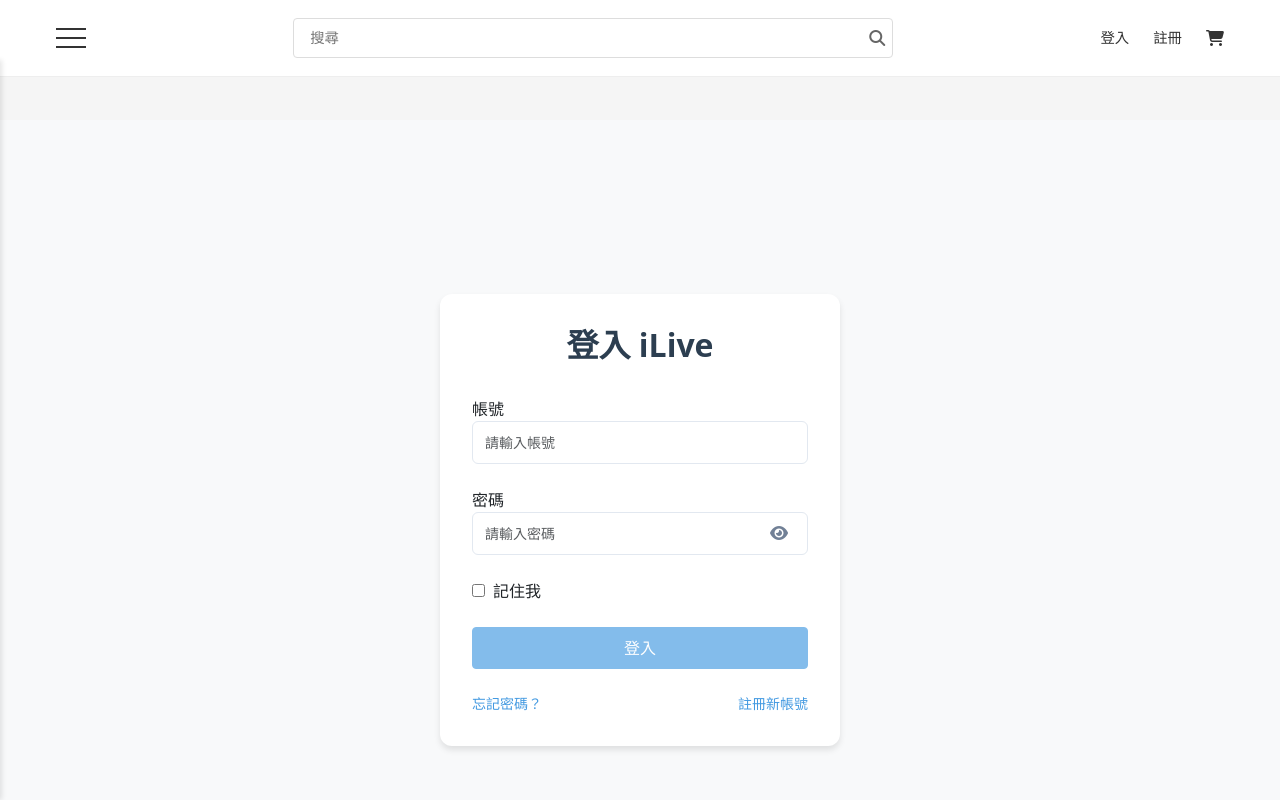
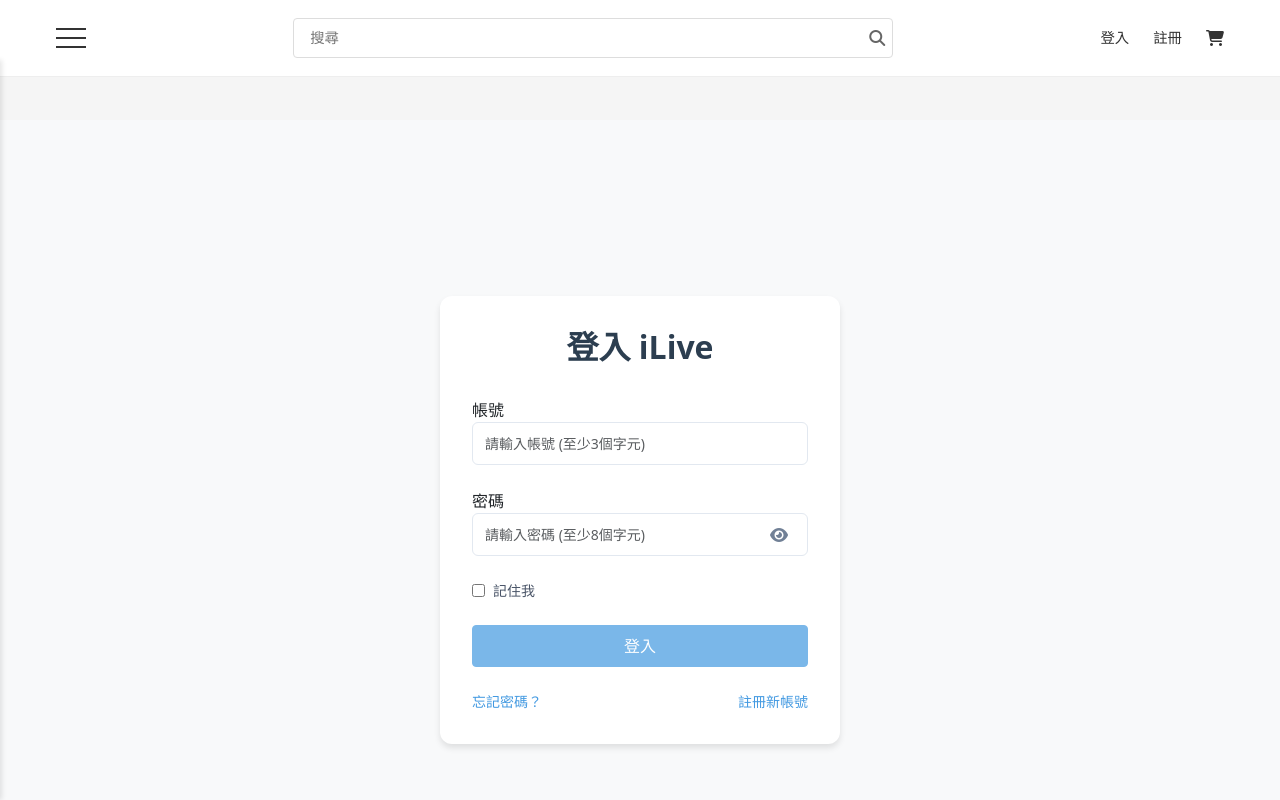
Before and after one commit to d1204429/ilivefrontend, a Vue app: page /login in a window 1280 px wide. Shown: the top 800 px of the page. Built offline with nearby package versions, Linux system fonts and the light colour scheme.

Commit message:
v1.91
LoginView.vue
原因: 前端沒有正確處理"用戶不存在"的錯誤訊息
需要修改 handleSubmit 方法中的錯誤處理邏輯
需要完善 startRedirectCountdown 功能的觸發條件

```diff
--- a/src/views/user/LoginView.vue
+++ b/src/views/user/LoginView.vue
@@ -4,19 +4,21 @@
       <h2>登入 iLive</h2>
 
       <form @submit.prevent="handleSubmit" class="login-form">
+        <!-- Username Input -->
         <div class="form-group">
           <label for="username">帳號</label>
           <BaseInput
               id="username"
               v-model="formData.username"
               type="text"
-              placeholder="請輸入帳號"
+              placeholder="請輸入帳號 (至少3個字元)"
               :error="validationErrors.username"
               @blur="validateField('username')"
               autocomplete="username"
           />
         </div>
 
+        <!-- Password Input -->
         <div class="form-group">
           <label for="password">密碼</label>
           <div class="password-input">
@@ -24,7 +26,7 @@
                 id="password"
                 v-model="formData.password"
                 :type="showPassword ? 'text' : 'password'"
-                placeholder="請輸入密碼"
+                placeholder="請輸入密碼 (至少8個字元)"
                 :error="validationErrors.password"
                 @blur="validateField('password')"
                 autocomplete="current-password"
@@ -34,14 +36,19 @@
                     type="button"
                     class="password-toggle"
                     @click="togglePasswordVisibility"
+                    aria-label="Toggle password visibility"
                 >
                   <i :class="showPassword ? 'fas fa-eye-slash' : 'fas fa-eye'"></i>
                 </button>
               </template>
             </BaseInput>
           </div>
+          <small class="password-hint" v-if="formData.password">
+            密碼必須包含大小寫字母、數字，長度至少8個字元
+          </small>
         </div>
 
+        <!-- Remember Me Checkbox -->
         <div class="remember-me-container">
           <label class="remember-me-label">
             <input
@@ -53,25 +60,30 @@
           </label>
         </div>
 
-        <div v-if="globalError" class="error-message">
+        <!-- Error Message -->
+        <div v-if="globalError" class="error-message" role="alert">
           {{ globalError }}
         </div>
 
-        <div v-if="successMessage" class="success-message">
+        <!-- Success Message -->
+        <div v-if="successMessage" class="success-message" role="status">
           {{ successMessage }}
-          <button @click="redirectToHome" class="home-link">立即回首頁</button>
+          <button @click="redirectToHome" class="home-link">
+            立即回首頁
+          </button>
         </div>
 
-
+        <!-- Submit Button -->
         <BaseButton
             type="submit"
             :disabled="!isFormValid || isLoading"
             class="login-btn"
         >
-          <span v-if="isLoading" class="loading-spinner"></span>
+          <span v-if="isLoading" class="loading-spinner" aria-hidden="true"></span>
           {{ isLoading ? '登入中...' : '登入' }}
         </BaseButton>
 
+        <!-- Additional Options -->
         <div class="additional-options">
           <router-link to="/forgot-password" class="forgot-password">
             忘記密碼？
@@ -86,7 +98,6 @@
 </template>
 
 <script>
-
 import { ref, reactive, computed } from 'vue'
 import { useRouter } from 'vue-router'
 import { useStore } from 'vuex'
@@ -123,8 +134,9 @@
       ],
       password: [
         v => !!v || '請輸入密碼',
-        v => v.length >= 6 || '密碼長度至少需要6個字元',
-        v => /^(?=.*[A-Za-z])(?=.*\d)[A-Za-z\d]{6,}$/.test(v) || '密碼必須包含字母和數字'
+        v => v.length >= 8 || '密碼長度至少需要8個字元',
+        v => /^(?=.*[A-Z])(?=.*[a-z])(?=.*\d)(?=.*[!@#$%^&*(),.?":{}|<>])[A-Za-z\d!@#$%^&*(),.?":{}|<>]{8,}$/.test(v) ||
+            '密碼必須包含大小寫字母、數字和特殊符號'
       ]
     }
 
@@ -280,9 +292,7 @@
   }
 }
 
-
 </script>
-
 <style scoped>
 .login-view {
   display: flex;
@@ -317,6 +327,12 @@
   position: relative;
 }
 
+.password-hint {
+  color: #718096;
+  font-size: 0.75rem;
+  margin-top: 0.25rem;
+}
+
 .password-toggle {
   position: absolute;
   right: 1rem;
@@ -327,6 +343,11 @@
   color: #718096;
   cursor: pointer;
   padding: 0.25rem;
+  transition: color 0.3s ease;
+}
+
+.password-toggle:hover {
+  color: #4a5568;
 }
 
 .error-message {
@@ -338,6 +359,7 @@
   margin-bottom: 1rem;
   text-align: center;
   font-size: 0.875rem;
+  animation: fadeIn 0.3s ease;
 }
 
 .success-message {
@@ -349,6 +371,7 @@
   margin-bottom: 1rem;
   text-align: center;
   font-size: 0.875rem;
+  animation: fadeIn 0.3s ease;
 }
 
 .remember-me-container {
@@ -360,15 +383,24 @@
   align-items: center;
   cursor: pointer;
   user-select: none;
+  color: #4a5568;
+  font-size: 0.875rem;
 }
 
 .remember-me-checkbox {
   margin-right: 0.5rem;
+  cursor: pointer;
 }
 
 .login-btn {
   width: 100%;
   position: relative;
+  transition: all 0.3s ease;
+}
+
+.login-btn:disabled {
+  opacity: 0.7;
+  cursor: not-allowed;
 }
 
 .loading-spinner {
@@ -400,9 +432,38 @@
   text-decoration: underline;
 }
 
+.home-link {
+  margin-left: 1rem;
+  color: #1c1c1c;
+  text-decoration: underline;
+  background: none;
+  border: none;
+  cursor: pointer;
+  font-size: 0.875rem;
+  transition: all 0.3s ease;
+  padding: 0.25rem 0.5rem;
+  border-radius: 4px;
+}
+
+.home-link:hover {
+  color: #e2e8f0;
+  background: #173e21;
+}
+
 @keyframes spin {
   to {
     transform: rotate(360deg);
+  }
+}
+
+@keyframes fadeIn {
+  from {
+    opacity: 0;
+    transform: translateY(-10px);
+  }
+  to {
+    opacity: 1;
+    transform: translateY(0);
   }
 }
 
@@ -422,22 +483,4 @@
     gap: 1rem;
   }
 }
-
-.home-link {
-  margin-left: 1rem;
-  color: #1c1c1c;
-  text-decoration: underline;
-  background: none;
-  border: none;
-  cursor: pointer;
-  font-size: 0.875rem;
-  transition: 0.3s ease;
-}
-
-.home-link:hover {
-  color: #e2e8f0;
-  background: #173e21;
-  transition: 0.4s ease;
-}
-
 </style>
```
